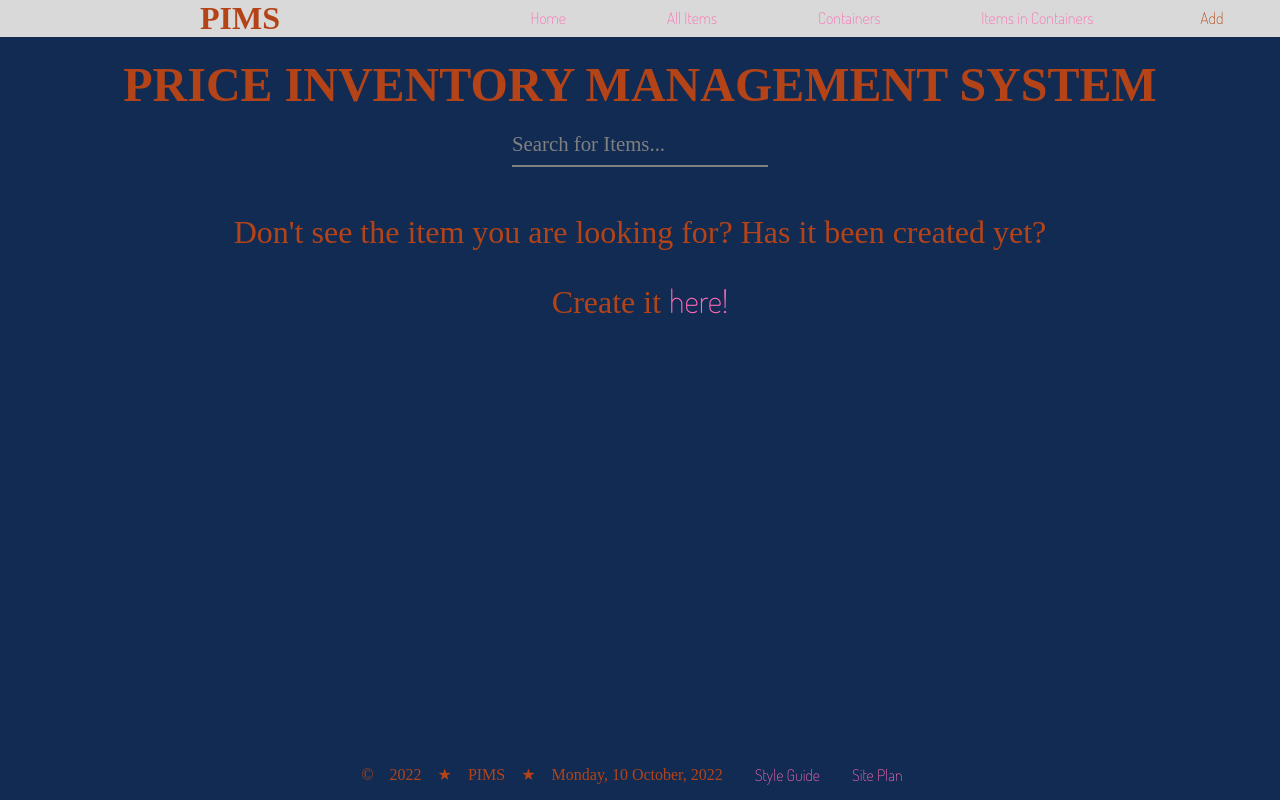
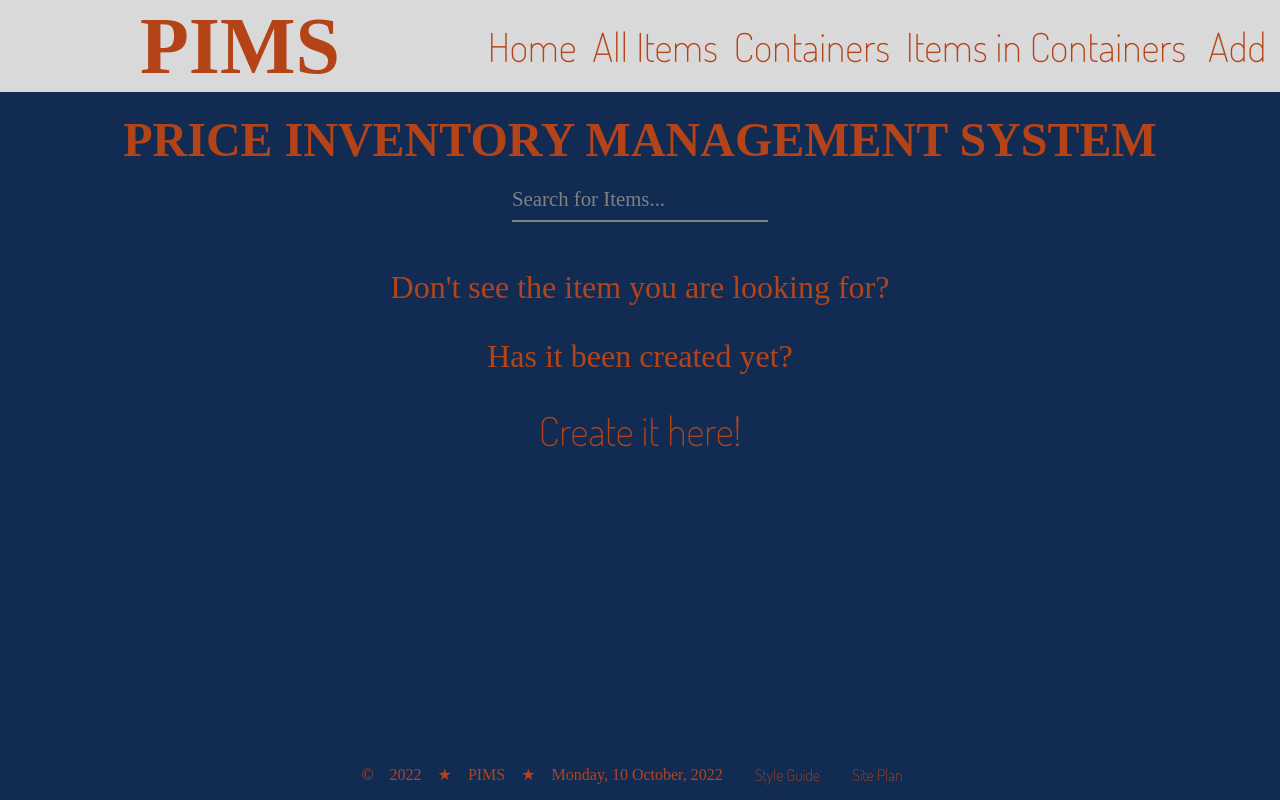
Before and after one commit to spyentist/home_inventory, a Django app: page /pims/allItems/ in a window 1280 px wide. Run offline with Django 3.2, Linux system fonts and the light colour scheme; data that the repository does not hold is empty; some web fonts are replaced.

Commit message:
Fixed nav bar centering and create it here

```diff
--- a/pims/static/pims/pims_small.css
+++ b/pims/static/pims/pims_small.css
@@ -22,11 +22,10 @@
 
 
 a, button {
-    color:hotpink;
-    /* color: var(--link-color); */
+    color: var(--link-color);
     text-decoration: none;
     font-family: var(--font);
-    /* font-size: 2.5em; */
+    font-size: 2.5em;
     font-weight: 100;
 }
 
@@ -96,15 +95,6 @@ main {
     padding-bottom: 3em;
 }
 
-nav ul {
-    list-style: none;
-    padding: 0 0 0 0;
-}
-
-nav ul li a {
-    padding: .5em .25em;
-}
-
 p {
     color: var(--text-color);
     font-size: 2em;
@@ -163,7 +153,7 @@ ul {
 .navigation {
     display: flex;
     list-style: none;
-    /* height: 100%; */
+    height: 100%;
     justify-content: center;
     align-content: center;
 }
@@ -259,8 +249,6 @@ ul {
 }
 
 .show {display:block;}
-
-
 
 .sub_icons, .sub_icons.christmas, .sub_icons.halloween, .sub_icons.thanksgiving, .sub_icons.valentines {
     height: 175px;
@@ -408,13 +396,11 @@ ul {
 
 ::-webkit-scrollbar {
     width: .75em;
-    /* height: 1em;  */
 }
 
 ::-webkit-scrollbar-track {
     background: var(--header-color);
     border-radius:  0 0 100vw 100vw;
-    /* margin-block: 0.5em;  */
 }
 
 ::-webkit-scrollbar-thumb {
--- a/pims/templates/pims/container_list.html
+++ b/pims/templates/pims/container_list.html
@@ -20,6 +20,6 @@
 </table>
 
 <p>Don't see the container you are looking for? Has it been created yet? </p>
-<p>Create it <a href="{% url 'pims:addCont' %}">here!</a></p>
+<a href="{% url 'pims:addCont' %}">Create it here!</a>
 
 {% endblock %}
--- a/pims/templates/pims/item_list.html
+++ b/pims/templates/pims/item_list.html
@@ -21,7 +21,8 @@
     {% endfor %}
 </table>
 
-<p>Don't see the item you are looking for? Has it been created yet? </p>
-<p>Create it <a href="{% url 'pims:addItem' %}">here!</a></p>
+<p>Don't see the item you are looking for?</p>
+<p>Has it been created yet? </p>
+<a href="{% url 'pims:addItem' %}" class="createHere">Create it here!</a>
 
 {% endblock %}
```
Lines whose indentation alone changed are shown as unchanged.
